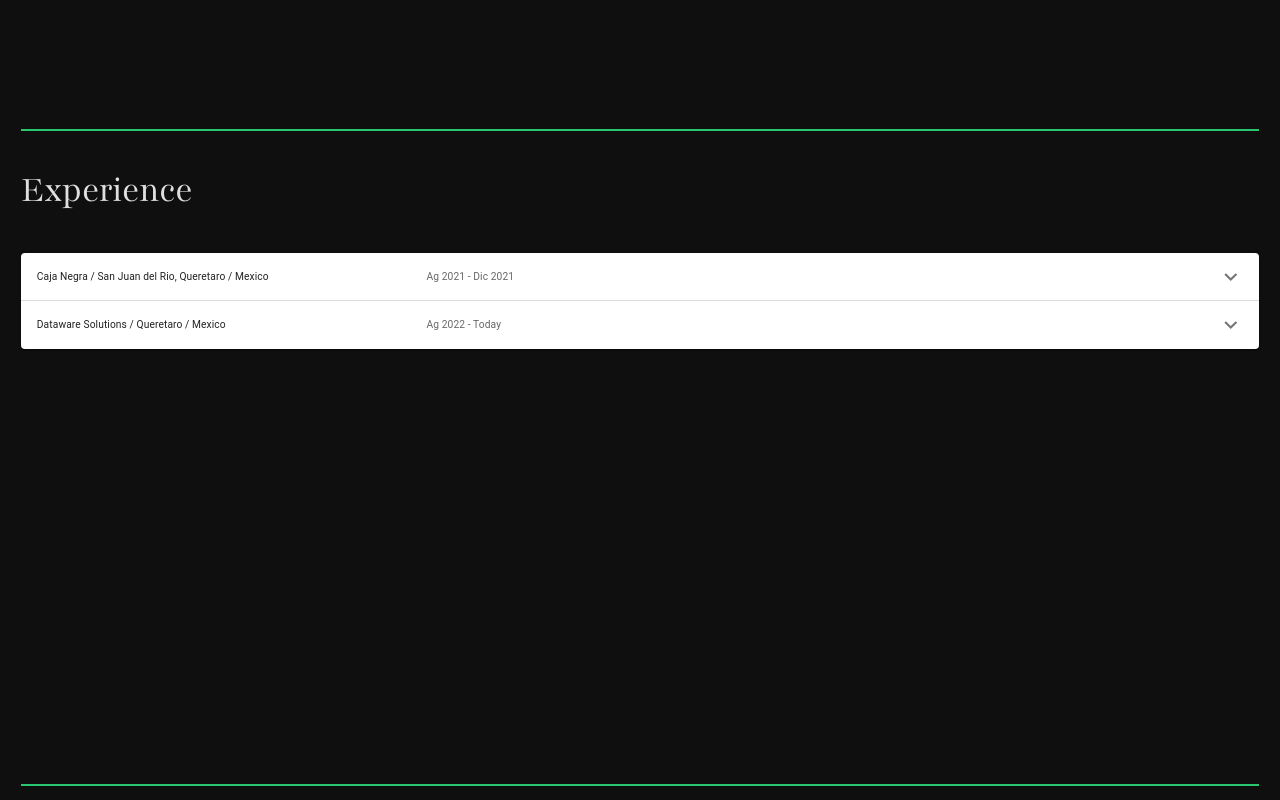
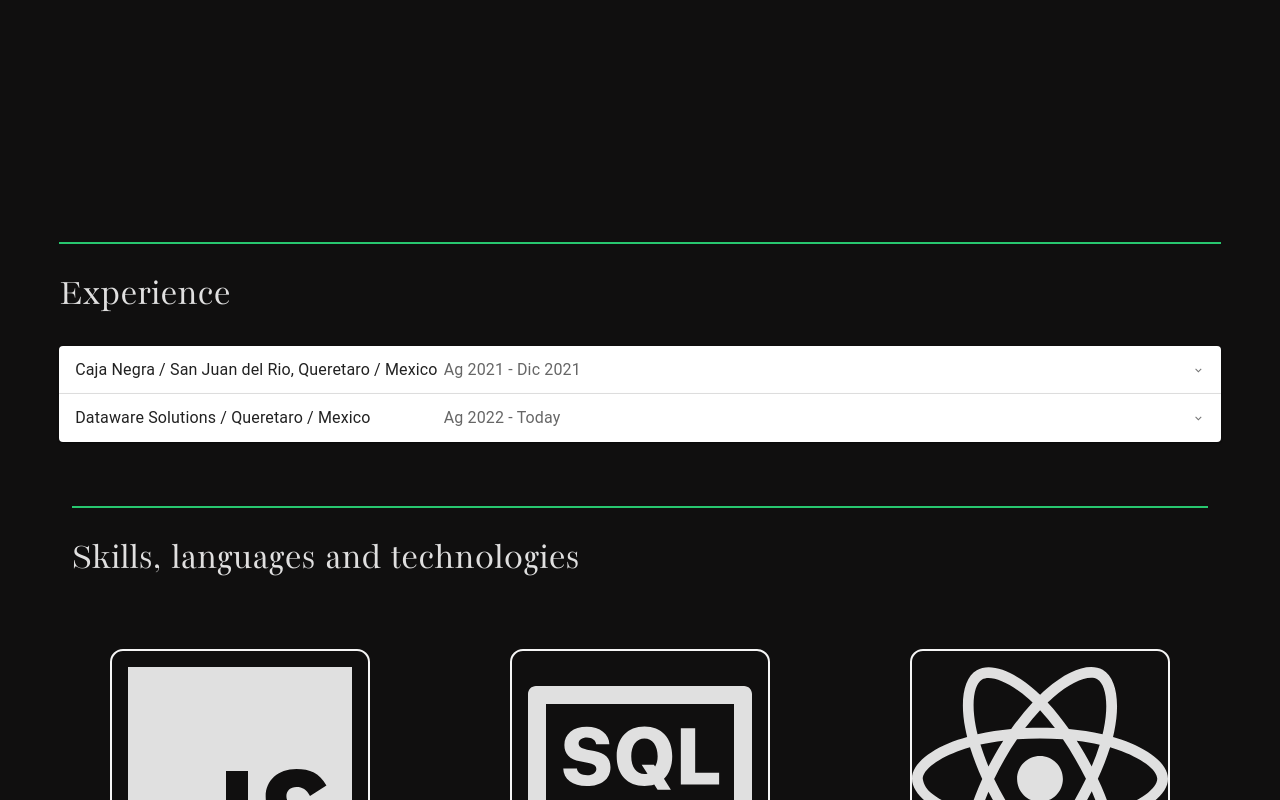
Before and after one commit to ivanISC95/portafolio, a React (Vite) app in the folder portafolioIvan/: page / in a window 1280 px wide. Shown: the part 1200-2000 px from the top of the page. Built offline with nearby package versions, Linux system fonts and the light colour scheme.

Commit message:
Actualizacion de UI

```diff
--- a/portafolioIvan/src/Components/Experience/Experience.jsx
+++ b/portafolioIvan/src/Components/Experience/Experience.jsx
@@ -18,10 +18,10 @@
             aria-controls="panel1a-content"
             id="panel1a-header"
           >
-            <Typography sx={{ width: '33%', flexShrink: 0, fontSize : '0.4em' }}>
+            <Typography sx={{ width: '33%', flexShrink: 0}}>
               Caja Negra / San Juan del Rio, Queretaro / Mexico
             </Typography>
-            <Typography sx={{ color: 'text.secondary' , fontSize : '0.4em'}}>Ag 2021 - Dic 2021</Typography>
+            <Typography sx={{ color: 'text.secondary' }}>Ag 2021 - Dic 2021</Typography>
           </AccordionSummary>
           <AccordionDetails>
             <Typography>
@@ -41,10 +41,10 @@
             aria-controls="panel2a-content"
             id="panel2a-header"
           >
-            <Typography sx={{ width: '33%', flexShrink: 0, fontSize : '0.4em' }}>
+            <Typography sx={{ width: '33%', flexShrink: 0 }}>
               Dataware Solutions / Queretaro / Mexico
             </Typography>
-            <Typography sx={{ color: 'text.secondary' , fontSize : '0.4em'}}>Ag 2022 - Today</Typography>
+            <Typography sx={{ color: 'text.secondary' }}>Ag 2022 - Today</Typography>
           </AccordionSummary>
           <AccordionDetails>
             <Typography>
--- a/portafolioIvan/src/Components/Experience/experience.css
+++ b/portafolioIvan/src/Components/Experience/experience.css
@@ -1,13 +1,5 @@
 .section-experience{
   margin: 4em;
   border-top: 2px solid #28C76F;
-  height: 80vh;
+  font-size: 1vw;
 }
-
-.works{
-  font-size: 8em;
-}
-
-ul li{
-  font-size: 3em;
-}
--- a/portafolioIvan/src/Components/Home/home.css
+++ b/portafolioIvan/src/Components/Home/home.css
@@ -1,6 +1,6 @@
 :root {
   font-family: 'BacasimeAntique';
-  line-height: 1.5;
+  line-height: 1.0;
   color-scheme: light dark;
   color: rgba(255, 255, 255, 0.87);
   background-color: #100f0f;
@@ -9,7 +9,7 @@
   -webkit-font-smoothing: antialiased;
   -moz-osx-font-smoothing: grayscale;
   -webkit-text-size-adjust: 100%;
-  font-size: 20%;
+
 }
 
 @font-face {
@@ -21,6 +21,7 @@
   display: flex;
   flex-direction: column;
   align-items: center;
+  font-size: 20%;
 }
 
 
--- a/portafolioIvan/src/Components/Projects/Project.jsx
+++ b/portafolioIvan/src/Components/Projects/Project.jsx
@@ -1,9 +1,56 @@
 import './proyect.css'
+import Table from '@mui/material/Table';
+import TableBody from '@mui/material/TableBody';
+import TableCell from '@mui/material/TableCell';
+import TableContainer from '@mui/material/TableContainer';
+import TableHead from '@mui/material/TableHead';
+import TableRow from '@mui/material/TableRow';
+import Paper from '@mui/material/Paper';
 
 export default function Project(){
+  function createData(name, calories, fat, carbs, protein) {
+    return { name, calories, fat, carbs, protein };
+  }
+
+  const rows = [
+    createData('Frozen yoghurt', 159, 6.0, 24, 4.0),
+    createData('Ice cream sandwich', 237, 9.0, 37, 4.3),
+    createData('Eclair', 262, 16.0, 24, 6.0),
+    createData('Cupcake', 305, 3.7, 67, 4.3),
+    createData('Gingerbread', 356, 16.0, 49, 3.9),
+  ];
   return (
     <section className="project-section" id='project'>
       <h1>Projects</h1>
+      <TableContainer component={Paper} >
+      <Table sx={{ minWidth: 650 }} aria-label="simple table">
+        <TableHead>
+          <TableRow className='project-table'>
+            <TableCell>Dessert (100g serving)</TableCell>
+            <TableCell align="right">Calories</TableCell>
+            <TableCell align="right">Fat&nbsp;(g)</TableCell>
+            <TableCell align="right">Carbs&nbsp;(g)</TableCell>
+            <TableCell align="right">Protein&nbsp;(g)</TableCell>
+          </TableRow>
+        </TableHead>
+        <TableBody>
+          {rows.map((row) => (
+            <TableRow
+              key={row.name}
+              sx={{ '&:last-child td, &:last-child th': { border: 0 } }}
+            >
+              <TableCell component="th" scope="row">
+                {row.name}
+              </TableCell>
+              <TableCell align="right">{row.calories}</TableCell>
+              <TableCell align="right">{row.fat}</TableCell>
+              <TableCell align="right">{row.carbs}</TableCell>
+              <TableCell align="right">{row.protein}</TableCell>
+            </TableRow>
+          ))}
+        </TableBody>
+      </Table>
+    </TableContainer>
     </section>
   )
 }
--- a/portafolioIvan/src/Components/Projects/proyect.css
+++ b/portafolioIvan/src/Components/Projects/proyect.css
@@ -2,3 +2,7 @@
   margin: 4vw 4vw;
   border-top: 2px solid #28C76F;
 }
+
+.project-table{
+  font-size: 220px;
+}
```
